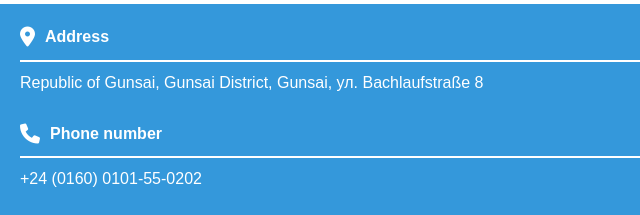
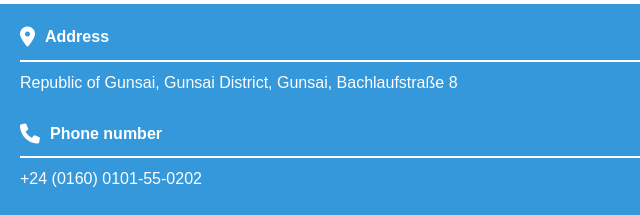
Before and after one commit to fsshadow2023/gpsa-homepage-en.ga.gov, a plain HTML site: page index.html in a window 1280 px wide. Shown: the part 1353-1568 px from the top of the page, 0-640 px from the left. Drawn offline with Linux system fonts and the light colour scheme.

Commit message:
Update index.html

```diff
--- a/index.html
+++ b/index.html
@@ -408,7 +408,7 @@
         <div class="contact-item">
             <i class="fas fa-map-marker-alt"></i><b>Address</b></div>
             <div class="line"><hr width="100%" size="2" color="white"></hr></div>
-            <div class="address">Republic of Gunsai, Gunsai District, Gunsai, ул. Bachlaufstraße 8</div>
+            <div class="address">Republic of Gunsai, Gunsai District, Gunsai, Bachlaufstraße 8</div>
             <br>
         <div class="contact-item">
             <i class="fas fa-phone"></i><b>Phone number</b></div>
```
